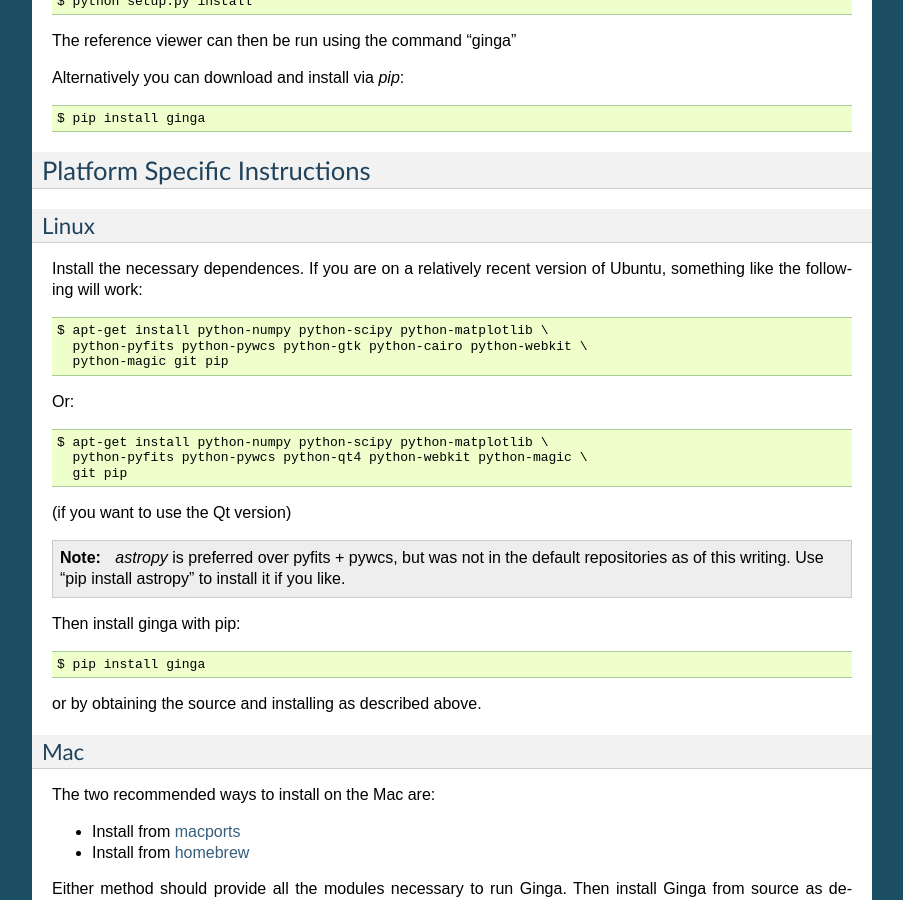
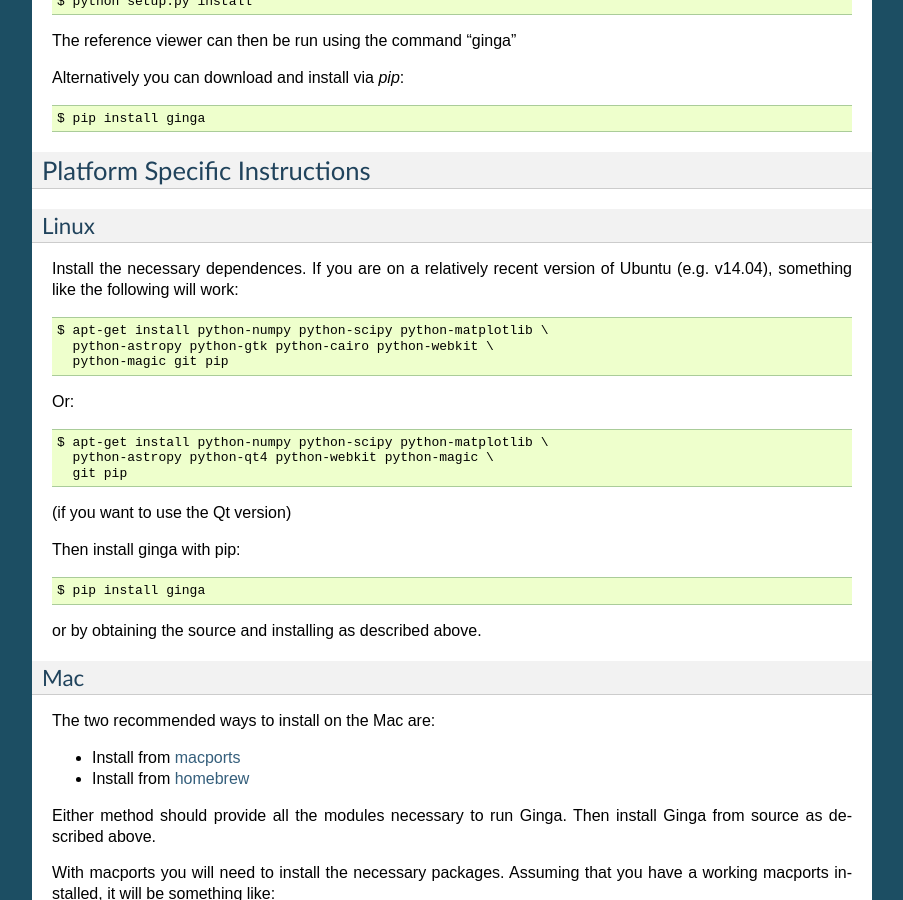
Before and after one commit to ejeschke/ginga, a Sphinx documentation site: the page built from doc/install.rst, in a window 1280 px wide and 900 px high, scrolled down 2234 px. Shown: the whole window, without its empty margins (198-1101 px from the left). Built offline with Sphinx 7.4.7, drawn with Linux system fonts in a browser that asks for light colours.

Commit message:
Fixes for travis ci

```diff
--- a/doc/install.rst
+++ b/doc/install.rst
@@ -149,23 +149,19 @@
 =====
 
 Install the necessary dependences.  If you are on a relatively recent
-version of Ubuntu, something like the following will work::
+version of Ubuntu (e.g. v14.04), something like the following will work::
 
     $ apt-get install python-numpy python-scipy python-matplotlib \
-      python-pyfits python-pywcs python-gtk python-cairo python-webkit \
+      python-astropy python-gtk python-cairo python-webkit \
       python-magic git pip
 
 Or::
 
     $ apt-get install python-numpy python-scipy python-matplotlib \
-      python-pyfits python-pywcs python-qt4 python-webkit python-magic \
+      python-astropy python-qt4 python-webkit python-magic \
       git pip
 
 (if you want to use the Qt version)
-
-.. note:: `astropy` is preferred over pyfits + pywcs, but was not in the
-	  default repositories as of this writing.  Use "pip install
-	  astropy" to install it if you like.
 
 Then install ginga with pip::
 
```
Also changed, not shown: .travis.yml.
